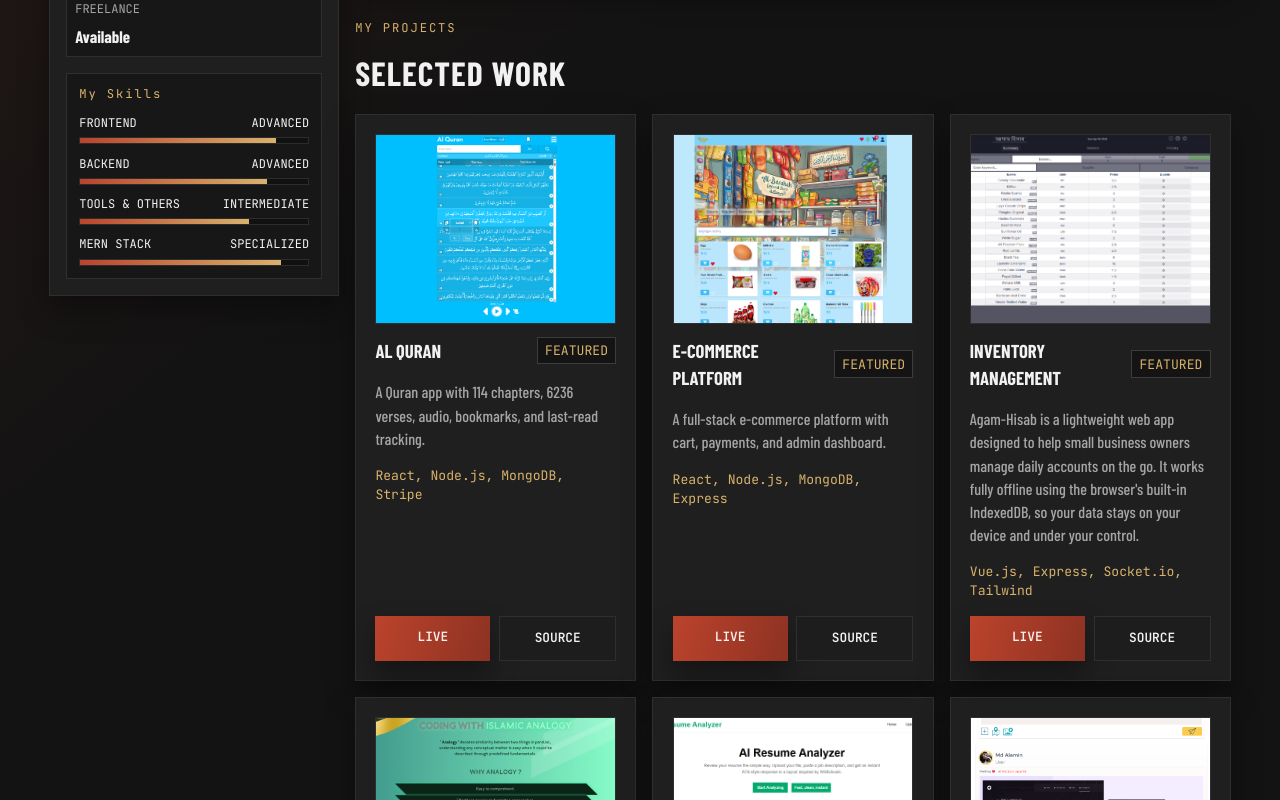
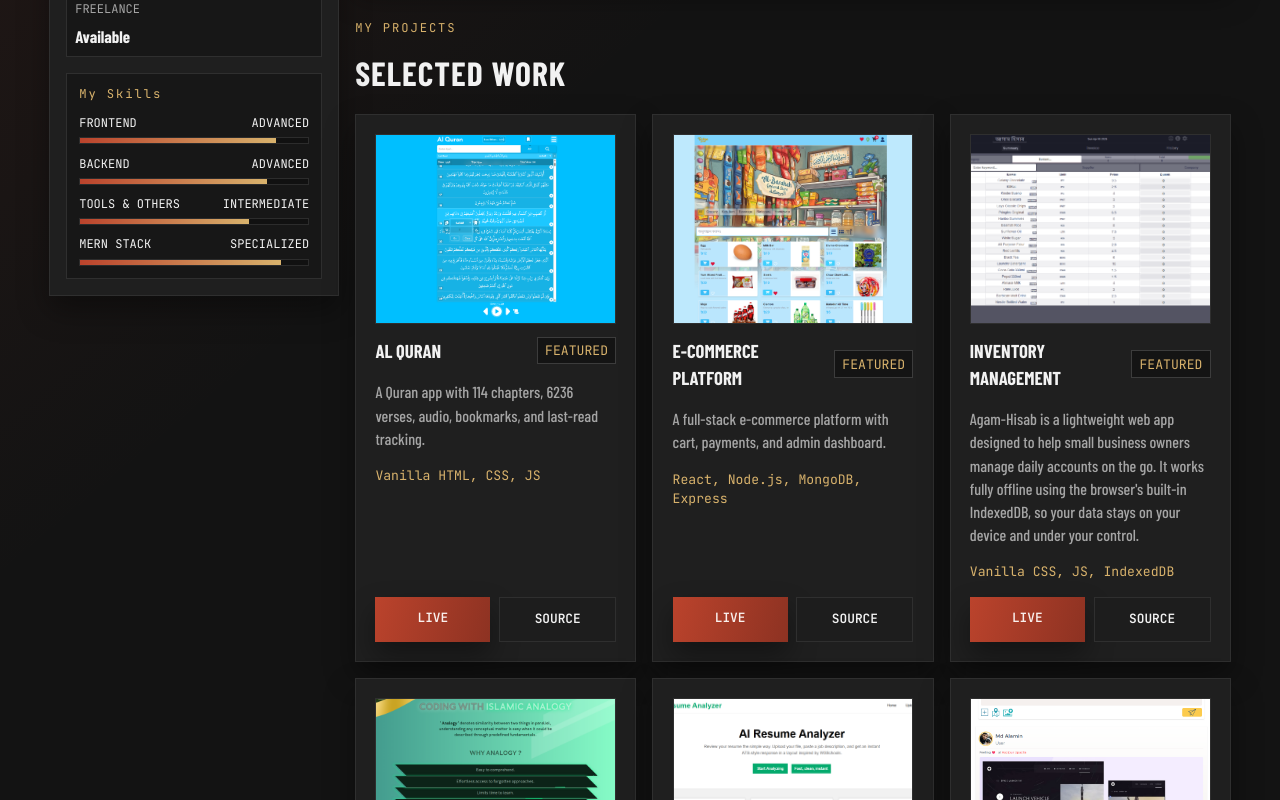
Before and after one commit to code-islah/my-portfolio, a React (Vite) app in the folder client/: page / in a window 1280 px wide. Shown: the part 434-1234 px from the top of the page. Built offline with nearby package versions, Linux system fonts and the light colour scheme; no server answers.

Commit message:
few fixes

```diff
--- a/client/src/App.jsx
+++ b/client/src/App.jsx
@@ -20,7 +20,7 @@ const projects = [
     title: "Al Quran",
     description:
       "A Quran app with 114 chapters, 6236 verses, audio, bookmarks, and last-read tracking.",
-    tech: "React, Node.js, MongoDB, Stripe",
+    tech: "Vanilla HTML, CSS, JS",
     difficulty: "Featured",
     image: "/project-images/alQuran.png",
     liveUrl: "https://quranmajid.netlify.app/",
@@ -40,7 +40,7 @@ const projects = [
     title: "Inventory Management",
     description:
       "Agam-Hisab is a lightweight web app designed to help small business owners manage daily accounts on the go. It works fully offline using the browser's built-in IndexedDB, so your data stays on your device and under your control.",
-    tech: "Vue.js, Express, Socket.io, Tailwind",
+    tech: "Vanilla CSS, JS, IndexedDB",
     difficulty: "Featured",
     image: "/project-images/agamHisab.png",
     liveUrl: "https://agamhisab.netlify.app/",
```
